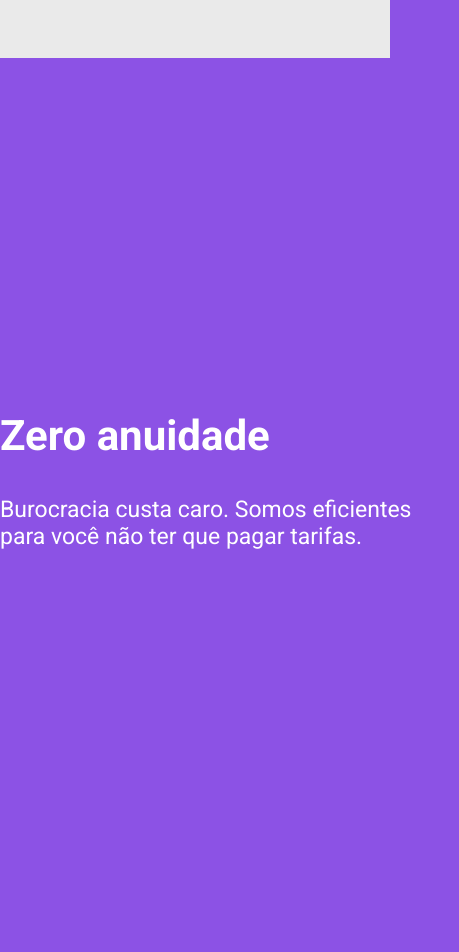
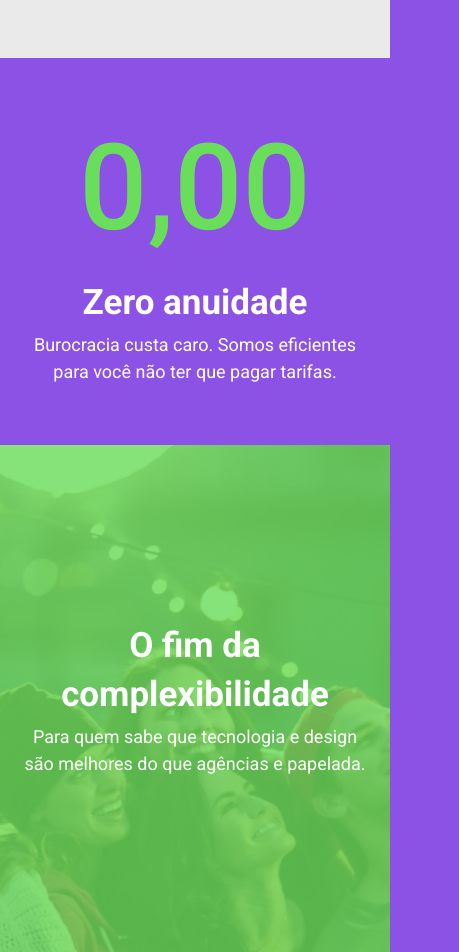
Before and after one commit to CodeCommit-GamaAcademy/React-CodeCommit, a React (Create React App) app: page / in a window 390 px wide. Shown: the part 1755-2707 px from the top of the page, 459 px wide, since content can reach past the window. Before the commit the page ends 2657 px from the top, so only its background shows below. Built offline with nearby package versions, Linux system fonts and the light colour scheme.

Commit message:
update responsive homepage (3 and 4 session)

```diff
--- a/src/Pages/Landing/index.tsx
+++ b/src/Pages/Landing/index.tsx
@@ -4,9 +4,9 @@ import { FaArrowRight } from 'react-icons/fa';
 
 import {
   Container, MainBanner, MainBannerContent, Form, MainBannerContentLeft, MainBannerContentRight,
-  TextContainer, Button, FormInput, FormHomeTitle, SectionAbout, SectionAboutContainer, SectionAboutContent,
-  HomeFormButton, LeftContainer, RightContainer, Section3, LeftSide, RightSide, Section4,
-  TextSection4, Section5, TextSide, ImageSide
+  TextContainer, Button, FormInput, FormHomeTitle, SectionAbout, SectionAboutContainer, SectionAboutContent, SectionAnnuity, SectionAnnuityContent, SectionBannerInfo, SectionBannerInfoContent, SectionBannerInfoText,
+  HomeFormButton, LeftContainer, RightContainer, LeftSide, RightSide,
+  Section5, TextSide, ImageSide
 } from './styles';
 
 import Landing3 from '../../assets/landing-3.png';
@@ -91,21 +91,33 @@ const Landing: React.FC = () => {
           </SectionAboutContent>
         </SectionAboutContainer>
       </SectionAbout>
-      <Section3>
+
+      <SectionAnnuity>
+        <Container>
+          <SectionAnnuityContent>
             <LeftSide>
               <span>Zero anuidade</span>
               <p>Burocracia custa caro. Somos eficientes para você não ter que pagar tarifas.</p>
             </LeftSide>
             <RightSide>
-          {/* <span>0,00</span> */}
+              <span>0,00</span>
             </RightSide>
-      </Section3>
-      {/* <Section4>
-        <TextSection4>
+          </SectionAnnuityContent>
+        </Container>
+      </SectionAnnuity>
+
+
+      <SectionBannerInfo>
+        <Container>
+          <SectionBannerInfoContent>
+            <SectionBannerInfoText>
               <span>O fim da complexibilidade</span>
               <p>Para quem sabe que tecnologia e design são melhores do que agências e papelada.</p>
-        </TextSection4>
-      </Section4> */}
+            </SectionBannerInfoText>
+          </SectionBannerInfoContent>
+        </Container>
+      </SectionBannerInfo>
+
       {/* <Section5>
         <TextSide>
           <span>Simplifique a sua vida. Peça seu convite.</span>
--- a/src/Pages/Landing/styles.ts
+++ b/src/Pages/Landing/styles.ts
@@ -315,56 +315,91 @@ export const RightContainer = styled.div`
   }
 `;
 
-export const Section3 = styled.section`
+export const SectionAnnuity = styled.section`
   display: flex;
   width: 100%;
   height: 100vh;
   flex-direction: row;
   align-items: center;
   justify-content: space-evenly;
+
+  @media (max-width: 990px) {
+    height: 80vh;
+  }
+
+  @media (max-width: 680px) {
+    height: auto;
+    padding: 60px 0;
+  }
+`;
+
+export const SectionAnnuityContent = styled.div`
+  display: grid;
+  grid-gap: 20px;
+  grid-template-columns: 1fr 1fr;
+  height: 100%;
+  align-items: center;
+
+  @media (max-width: 680px) {
+    display: flex;
+    flex-direction: column-reverse;
+    text-align: center;
+  }
 `;
 
 export const LeftSide = styled.div`
-  display: flex;
-  flex-direction: column;
-
   span {
     color: #fff;
     font-style: normal;
     font-weight: bold;
     font-size: 42px;
     line-height: 49px;
-    display: flex;
-    align-items: center;
+    display: block;
+
+    @media (max-width: 680px) {
+      font-size: 35px;
+    }
   }
 
   p {
     color: #fff;
     font-style: normal;
     font-weight: normal;
-    width: 459px;
     font-size: 23px;
     line-height: 27px;
     display: flex;
-    align-items: center;
     margin-top: 36px;
+    width: 450px;
+
+    @media (max-width: 990px) {
+      width: auto;
+    }
+
+    @media (max-width: 680px) {
+      font-size: 18px;
+      margin-top: 4px;
+    }
   }
 `;
 
 export const RightSide = styled.div`
   display: flex;
+  justify-content: center;
 
   span {
     font-family: Roboto;
     font-style: normal;
     font-weight: 500;
     font-size: 186px;
-    line-height: 218px;
     color: #68de5a;
+
+    @media (max-width: 680px) {
+      font-size: 120px;
+    }
   }
 `;
 
-export const Section4 = styled.section`
+export const SectionBannerInfo = styled.section`
   display: flex;
   width: 100%;
   height: 100vh;
@@ -372,12 +407,29 @@ export const Section4 = styled.section`
   flex-direction: row;
   background: #68de5a;
   background-image: url(${BackImage});
+  background-size: cover;
+  background-attachment: fixed;
+
+  @media (max-width: 990px) {
+    height: 60vh;
+    justify-content: center;
+    text-align: center;
+    padding: 60px 0;
+  }
 `;
-export const TextSection4 = styled.div`
+
+export const SectionBannerInfoContent = styled.div`
   display: flex;
-  flex-direction: column;
-  margin-left: 170px;
+  align-items: center;
+  height: 100%;
 
+  @media (max-width: 990px) {
+    justify-content: center;
+    text-align: center;
+  }
+`;
+
+export const SectionBannerInfoText = styled.div`
   span {
     font-family: Roboto;
     font-style: normal;
@@ -385,6 +437,10 @@ export const TextSection4 = styled.div`
     font-size: 42px;
     line-height: 49px;
     color: #fff;
+
+    @media (max-width: 680px) {
+      font-size: 35px;
+    }
   }
 
   p {
@@ -395,8 +451,18 @@ export const TextSection4 = styled.div`
     width: 459px;
     margin-top: 36px;
     color: #fff;
+
+    @media (max-width: 990px) {
+      width: auto;
+    }
+
+    @media (max-width: 680px) {
+      font-size: 18px;
+      margin-top: 4px;
+    }
   }
 `;
+
 export const Section5 = styled.section`
   display: flex;
   flex-direction: row;
```
Lines whose indentation alone changed are shown as unchanged.
